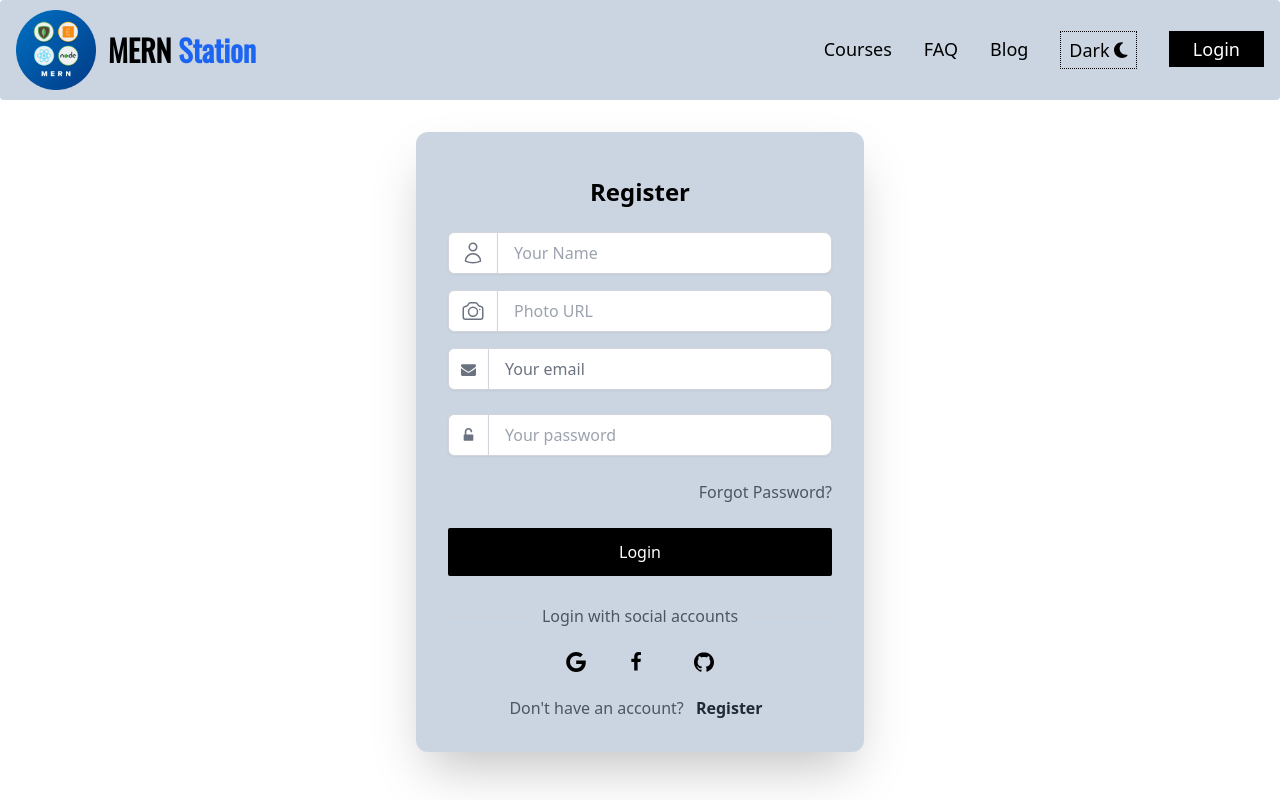
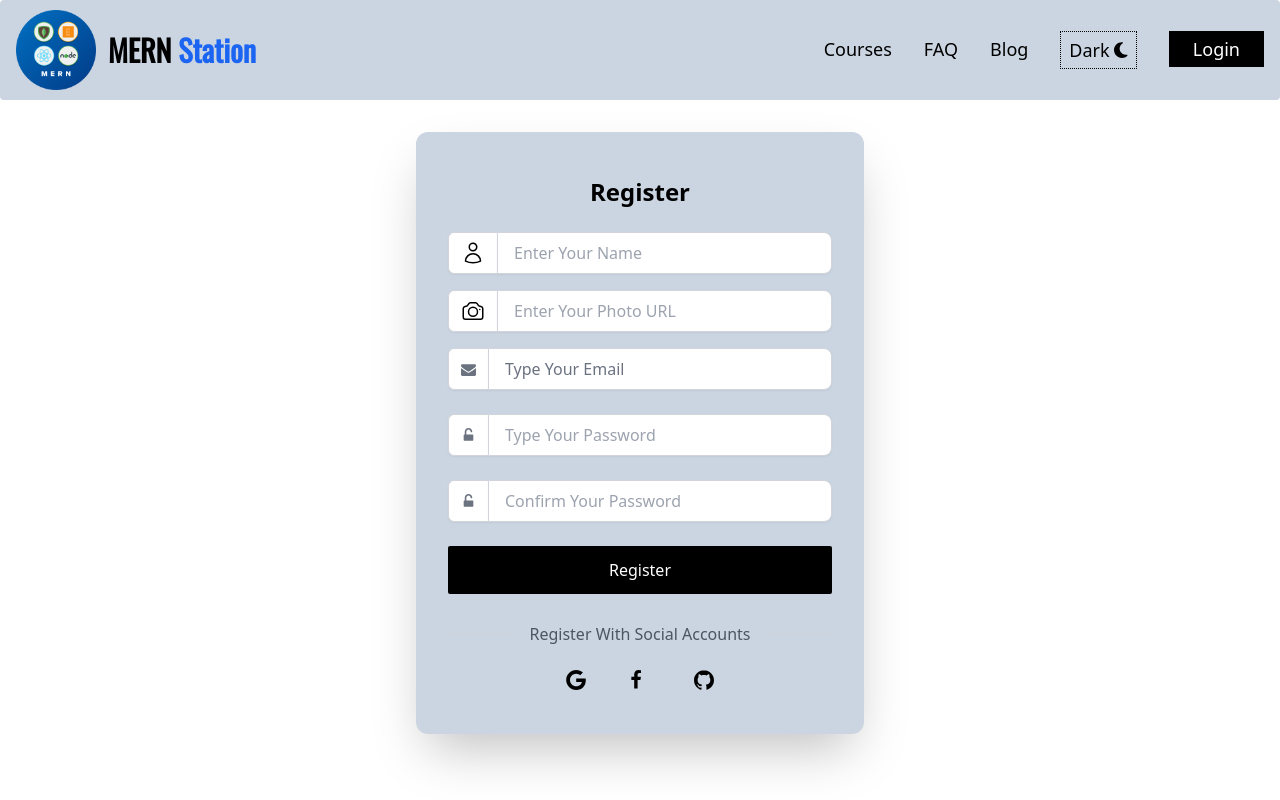
Before and after one commit to anowarzz/mern-station-client, a React (Create React App) app: page /register in a window 1280 px wide. Built offline with nearby package versions, Linux system fonts and the light colour scheme.

Commit message:
register form modified

```diff
--- a/src/components/Pages/Login/Login.js
+++ b/src/components/Pages/Login/Login.js
@@ -9,7 +9,7 @@ const Login = () => {
 	<form novalidate="" action="" className="space-y-6 ng-untouched ng-pristine ng-valid">
 
     <div class="flex flex-col mb-2">
-
+    <label htmlFor="email" className='text-gray-700 mb-2'>Email</label>
                 <div class="flex relative ">
 
                     <span class="rounded-l-md inline-flex  items-center px-3 border-t bg-white border-l border-b  border-gray-300 text-gray-500 shadow-sm text-sm">
@@ -19,10 +19,13 @@ const Login = () => {
                         </svg>
                     </span>
 
-                    <input type="email" id="email" class=" rounded-r-lg flex-1 appearance-none border border-gray-300 w-full py-2 px-4 bg-white text-black placeholder-gray-400 shadow-sm text-base focus:outline-none focus:ring-2 focus:ring-gray-500 focus:border-transparent" placeholder="Your email" required/>
+                    <input type="email" id="email" class=" rounded-r-lg flex-1 appearance-none border border-gray-300 w-full py-2 px-4 bg-white text-black placeholder-gray-400 shadow-sm text-base focus:outline-none focus:ring-2 focus:ring-gray-500 focus:border-transparent" placeholder="Email" required/>
                     </div>
                 </div>
-                <div class="flex flex-col pb-6">
+
+
+                <div class="flex flex-col pb-3">
+                <label htmlFor="password" className='text-gray-700 mb-2'>Password</label>
                     <div class="flex relative ">
                         <span class="rounded-l-md inline-flex  items-center px-3 border-t bg-white border-l border-b  border-gray-300 text-gray-500 shadow-sm text-sm">
                             <svg width="15" height="15" fill="currentColor" viewBox="0 0 1792 1792" xmlns="http://www.w3.org/2000/svg">
@@ -34,7 +37,7 @@ const Login = () => {
                         </div>
                     </div>
 
-			<div className="flex justify-end  text-gray-600">
+			<div className="flex justify-end  text-gray-800">
 				<a rel="noopener noreferrer" href="/">Forgot Password?</a>
 		</div>
 		<button className="block w-full p-3 text-center rounded-sm text-white bg-black">Login</button>
--- a/src/components/Pages/Register/Register.js
+++ b/src/components/Pages/Register/Register.js
@@ -12,9 +12,8 @@ const Register = () => {
           className="space-y-6 ng-untouched ng-pristine ng-valid"
         >
           <div class="flex flex-col mb-2">
-
             <div class="flex relative mb-4 ">
-              <span class="rounded-l-md inline-flex  items-center px-3 border-t bg-white border-l border-b  border-gray-300 text-gray-500 shadow-sm text-sm">
+              <span class="rounded-l-md inline-flex  items-center px-3 border-t bg-white border-l border-b  border-gray-300 text-black shadow-sm text-sm">
                 <svg
                   xmlns="http://www.w3.org/2000/svg"
                   fill="none"
@@ -35,13 +34,13 @@ const Register = () => {
                 type="Name"
                 id="name"
                 class=" rounded-r-lg flex-1 appearance-none border border-gray-300 w-full py-2 px-4 bg-white text-black placeholder-gray-400 shadow-sm text-base focus:outline-none focus:ring-2 focus:ring-gray-500 focus:border-transparent"
-                placeholder="Your Name"
+                placeholder="Enter Your Name"
                 required
               />
             </div>
 
             <div class="flex relative mb-4 ">
-              <span class="rounded-l-md inline-flex  items-center px-3 border-t bg-white border-l border-b  border-gray-300 text-gray-500 shadow-sm text-sm">
+              <span class="rounded-l-md inline-flex  items-center px-3 border-t bg-white border-l border-b  border-gray-300 text-black shadow-sm text-sm">
                 <svg
                   xmlns="http://www.w3.org/2000/svg"
                   fill="none"
@@ -64,13 +63,14 @@ const Register = () => {
               </span>
 
               <input
-                type="email"
-                id="email"
+                type="photo"
+                id="photo"
                 class=" rounded-r-lg flex-1 appearance-none border border-gray-300 w-full py-2 px-4 bg-white text-black placeholder-gray-400 shadow-sm text-base focus:outline-none focus:ring-2 focus:ring-gray-500 focus:border-transparent"
-                placeholder="Photo URL"
-                required
+                placeholder="Enter Your Photo URL"
+
               />
             </div>
+
             <div class="flex relative ">
               <span class="rounded-l-md inline-flex  items-center px-3 border-t bg-white border-l border-b  border-gray-300 text-gray-500 shadow-sm text-sm">
                 <svg
@@ -88,14 +88,15 @@ const Register = () => {
                 type="email"
                 id="email"
                 class=" rounded-r-lg flex-1 appearance-none border border-gray-300 w-full py-2 px-4 bg-white text-black  shadow-sm text-base focus:outline-none focus:ring-2 focus:ring-gray-500 focus:border-transparent"
-                placeholder="Your email"
+                placeholder="Type Your Email"
                 required
               />
             </div>
           </div>
 
 
-            <div class="flex relative ">
+
+            <div class="flex relative">
               <span class="rounded-l-md inline-flex  items-center px-3 border-t bg-white border-l border-b  border-gray-300 text-gray-500 shadow-sm text-sm">
                 <svg
                   width="15"
@@ -110,26 +111,44 @@ const Register = () => {
               <input
                 type="password"
                 id="password"
-                class=" rounded-r-lg flex-1 appearance-none border border-gray-300 w-full py-2 px-4 bg-white text-gray-700 placeholder-gray-400 shadow-sm text-base focus:outline-none focus:ring-2 focus:ring-gray-500 focus:border-transparent"
-                placeholder="Your password"
+                class=" rounded-r-lg flex-1 appearance-none border border-gray-300 w-full py-2 px-4 bg-white text-black placeholder-gray-400 shadow-sm text-base focus:outline-none focus:ring-2 focus:ring-gray-500 focus:border-transparent"
+                placeholder="Type Your Password"
                 required
               />
 
           </div>
 
-          <div className="flex justify-end  text-gray-600">
-            <a rel="noopener noreferrer" href="/">
-              Forgot Password?
-            </a>
+            <div class="flex relative">
+              <span class="rounded-l-md inline-flex  items-center px-3 border-t bg-white border-l border-b  border-gray-300 text-gray-500 shadow-sm text-sm">
+                <svg
+                  width="15"
+                  height="15"
+                  fill="currentColor"
+                  viewBox="0 0 1792 1792"
+                  xmlns="http://www.w3.org/2000/svg"
+                >
+                  <path d="M1376 768q40 0 68 28t28 68v576q0 40-28 68t-68 28h-960q-40 0-68-28t-28-68v-576q0-40 28-68t68-28h32v-320q0-185 131.5-316.5t316.5-131.5 316.5 131.5 131.5 316.5q0 26-19 45t-45 19h-64q-26 0-45-19t-19-45q0-106-75-181t-181-75-181 75-75 181v320h736z"></path>
+                </svg>
+              </span>
+              <input
+                type="password"
+                id="password"
+                class=" rounded-r-lg flex-1 appearance-none border border-gray-300 w-full py-2 px-4 bg-white text-black placeholder-gray-400 shadow-sm text-base focus:outline-none focus:ring-2 focus:ring-gray-500 focus:border-transparent"
+                placeholder="Confirm Your Password"
+                required
+              />
+
           </div>
-          <button className="block w-full p-3 text-center rounded-sm text-white bg-black">
-            Login
+
+
+          <button className=" block w-full p-3 text-center rounded-sm text-white bg-black">
+            Register
           </button>
         </form>
 
         <div className="flex items-center pt-4 space-x-1">
           <div className="flex-1 h-px sm:w-16 bg-gray-300"></div>
-          <p className="px-3  text-gray-600">Login with social accounts</p>
+          <p className="px-3  text-gray-600">Register With Social Accounts</p>
           <div className="flex-1 h-px sm:w-16 bg-gray-300"></div>
         </div>
         <div className="flex justify-center space-x-4">
@@ -164,17 +183,7 @@ const Register = () => {
             </svg>
           </button>
         </div>
-        <p className="text-center sm:px-6 text-gray-600">
-          Don't have an account?
-          <Link
-            rel="noopener noreferrer"
-            to="/register"
-            className=" text-gray-800 m-2 font-bold"
-          >
-            {" "}
-            Register{" "}
-          </Link>
-        </p>
+
       </div>
     </div>
   );
```
